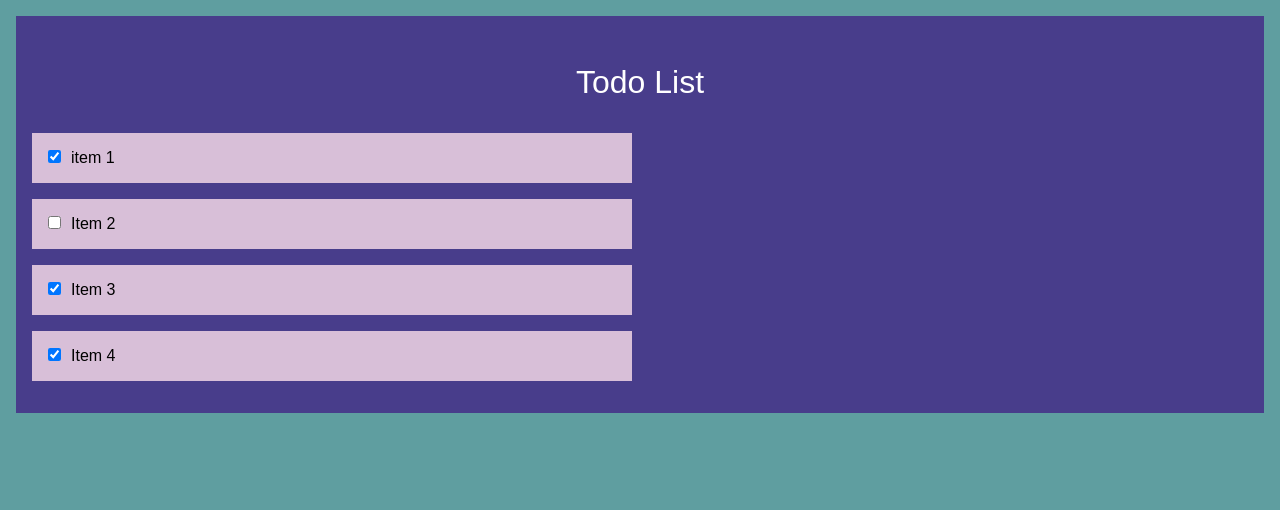
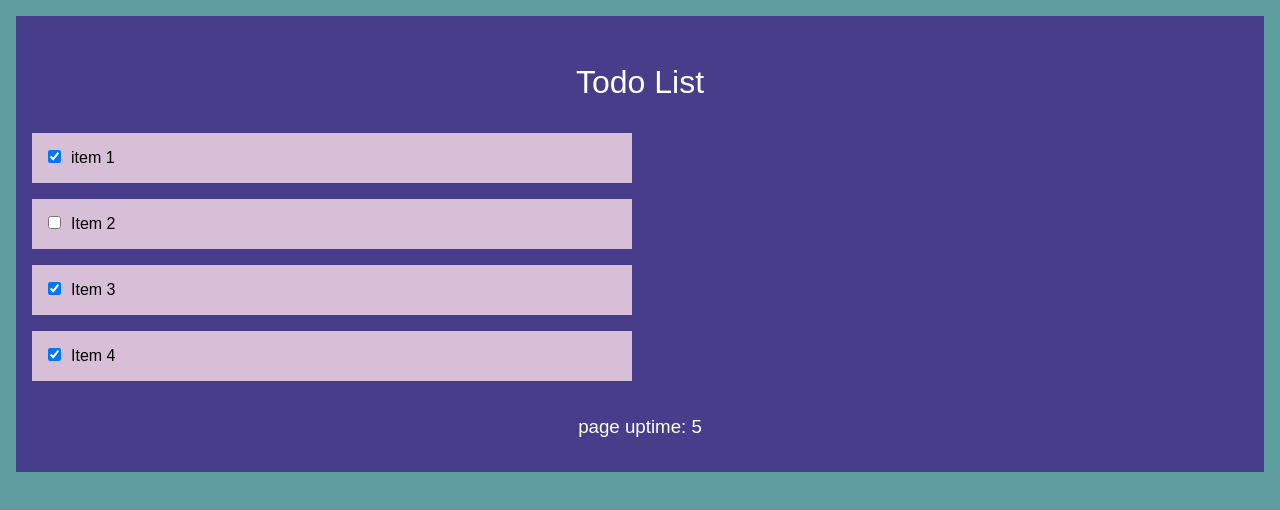
Before and after one commit to JimJam117/react-todo, a React (Create React App) app: page / in a window 1280 px wide. Shown: the top 510 px of the page. Built offline with nearby package versions, Linux system fonts and the light colour scheme.

Commit message:
Added page uptime counter

```diff
--- a/public/styles.css
+++ b/public/styles.css
@@ -9,13 +9,14 @@ html{
     background-color: cadetblue;
 }
 
-h1{
+h1, h3{
     text-align: center;
     color: white;
     font-weight: 100;
     padding: 1em;
     font-family: Arial, Helvetica, sans-serif;
 }
+
 
 #root{
  background-color: darkslateblue;
--- a/src/App.js
+++ b/src/App.js
@@ -1,12 +1,13 @@
 import React from "react";
 import TodoItem from './TodoItem';
 
+import Clock from './Clock';
 import data from './data.js';
 
 class App extends React.Component {
 
-    constructor() {
-        super();
+    constructor(props) {
+        super(props);
 
         this.state = {
             title : "Todo List",
@@ -54,6 +55,7 @@ class App extends React.Component {
             <ul className="todo-container">
             {dataMapped}
             </ul>
+            <Clock />
         </div>
     );
     }
--- /dev/null
+++ b/src/Clock.js
@@ -0,0 +1,39 @@
+import React from 'react';
+
+class Clock extends React.Component{
+    constructor(props) {
+        super(props);
+
+        this.state = {
+            tick : 0,
+        }
+    }
+
+    // tick will increment the 'tick' value in state
+    tick() {
+        this.setState(prevState => {
+            return({
+                tick : prevState.tick + 1,
+            });
+        });
+    }
+
+    // every 1000 ms run tick
+    componentDidMount() {
+        this.timerID = setInterval(
+            () => this.tick(),
+            1000
+        );
+    }
+
+    // clean up the interval
+    componentWillUnmount() {
+        clearInterval(this.timerID);
+    }
+
+    render() {
+        return(<h3>page uptime: {this.state.tick}</h3>);
+    }
+}
+
+export default Clock;
--- a/src/TodoItem.js
+++ b/src/TodoItem.js
@@ -3,8 +3,8 @@ import React from 'react';
 
 class TodoItem extends React.Component {
 
-    constructor(){
-        super();
+    constructor(props){
+        super(props);
     }
 
     render() {
```
